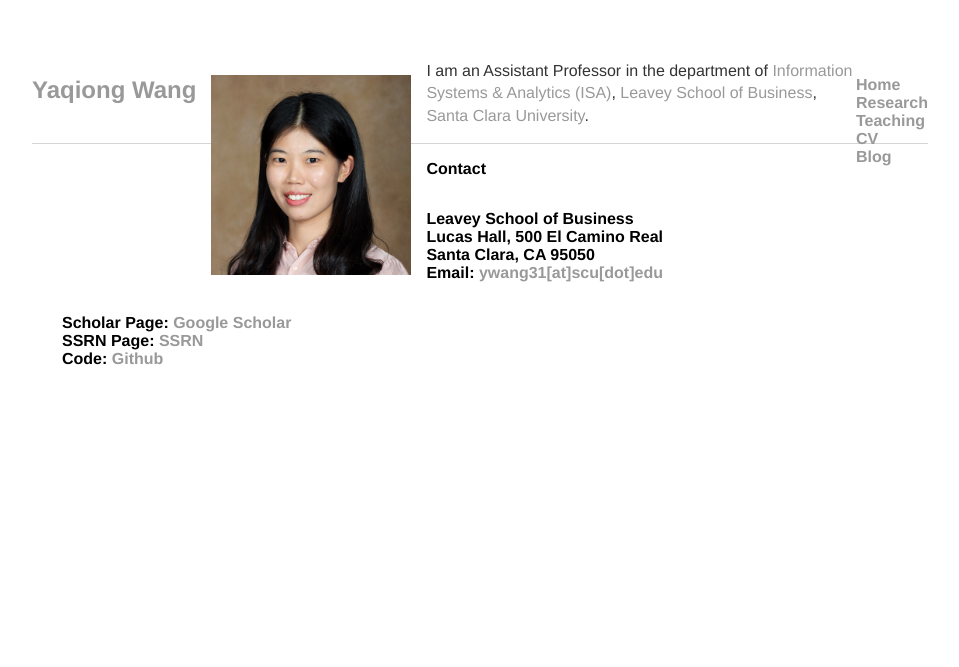
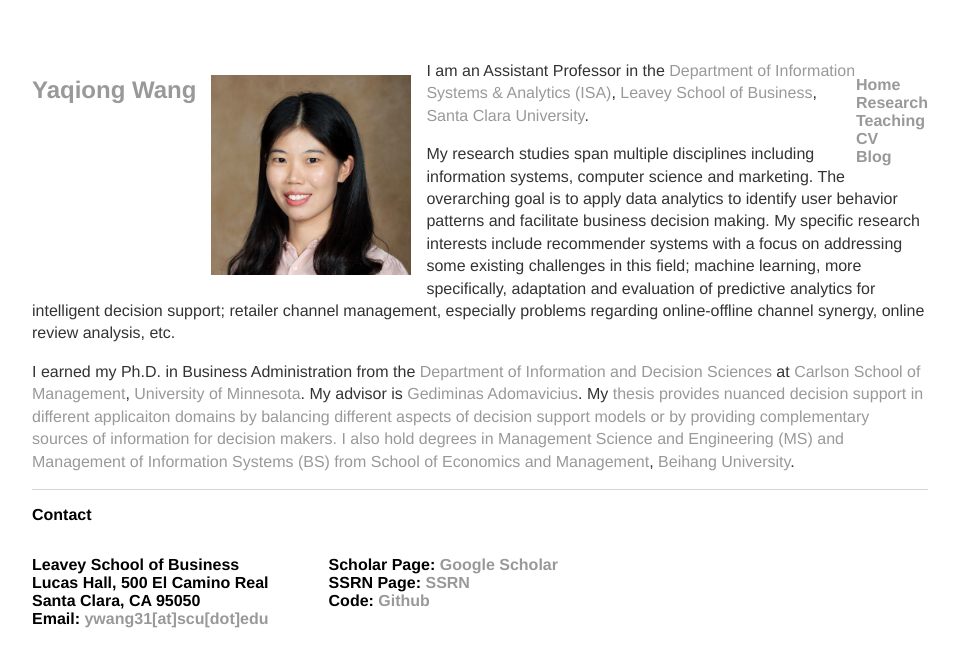
Before and after one commit to YaqiongWang/PersonalWeb, a Jekyll site: the page built from index.html, in a window 1280 px wide. Shown: the top 667 px of the page, without its empty margins (160-1119 px from the left). Built offline with Jekyll 4.4.1, drawn with Linux system fonts in a browser that asks for light colours.

Commit message:
Update index.html

```diff
--- a/index.html
+++ b/index.html
@@ -4,5 +4,9 @@ title: Yaqiong Wang
 ---
     		<div class="bio">
 			<img style="width:200px; height:200px; float:left; padding:15px;" src="/files/DD00985E-2415-4429-B4F9-C66779E9B403_1_201_a.jpeg" alt="profile picture">
-        		<p>I am an Assistant Professor in the department of <a href="https://www.scu.edu/business/isa/">Information Systems & Analytics (ISA)</a>, <a href="https://www.scu.edu/business/">Leavey School of Business</a>, <a href="https://www.scu.edu/">Santa Clara University</a>.</p>
+        		<p>I am an Assistant Professor in the <a href="https://www.scu.edu/business/isa/">Department of Information Systems & Analytics (ISA)</a>, <a href="https://www.scu.edu/business/">Leavey School of Business</a>, <a href="https://www.scu.edu/">Santa Clara University</a>.</p>
+			<p>My research studies span multiple disciplines including information systems, computer science and marketing. The overarching goal is to apply data analytics to identify user behavior patterns and facilitate business decision making. My specific research interests include recommender systems with a focus on addressing some existing challenges in this field; machine learning, more specifically, adaptation and evaluation of predictive analytics for intelligent decision support; retailer channel management, especially problems regarding online-offline channel synergy, online review analysis, etc.</p>
+			<p>I earned my Ph.D. in Business Administration from the <a href="https://carlsonschool.umn.edu/departments/information-decision-sciences-department">Department of Information and Decision Sciences</a> at <a href="https://carlsonschool.umn.edu/">Carlson School of Management</a>, <a href="">University of Minnesota</a>. My advisor is <a href="https://carlsonschool.umn.edu/faculty/gediminas-adomavicius">Gediminas Adomavicius</a>. My <a href="https://conservancy.umn.edu/bitstream/handle/11299/216809/Wang_umn_0130E_21684.pdf?sequence=1&isAllowed=y">thesis<a> provides nuanced decision support in different applicaiton domains by balancing different aspects of decision support models or by providing complementary sources of information for decision makers. I also hold degrees in Management Science and Engineering (MS) and Management of Information Systems (BS) from <a href="http://semen.buaa.edu.cn/">School of Economics and Management</a>, <a href="https://ev.buaa.edu.cn/">Beihang University</a>.
+
+</p>
     		</div><!-- /.blurb -->
```
